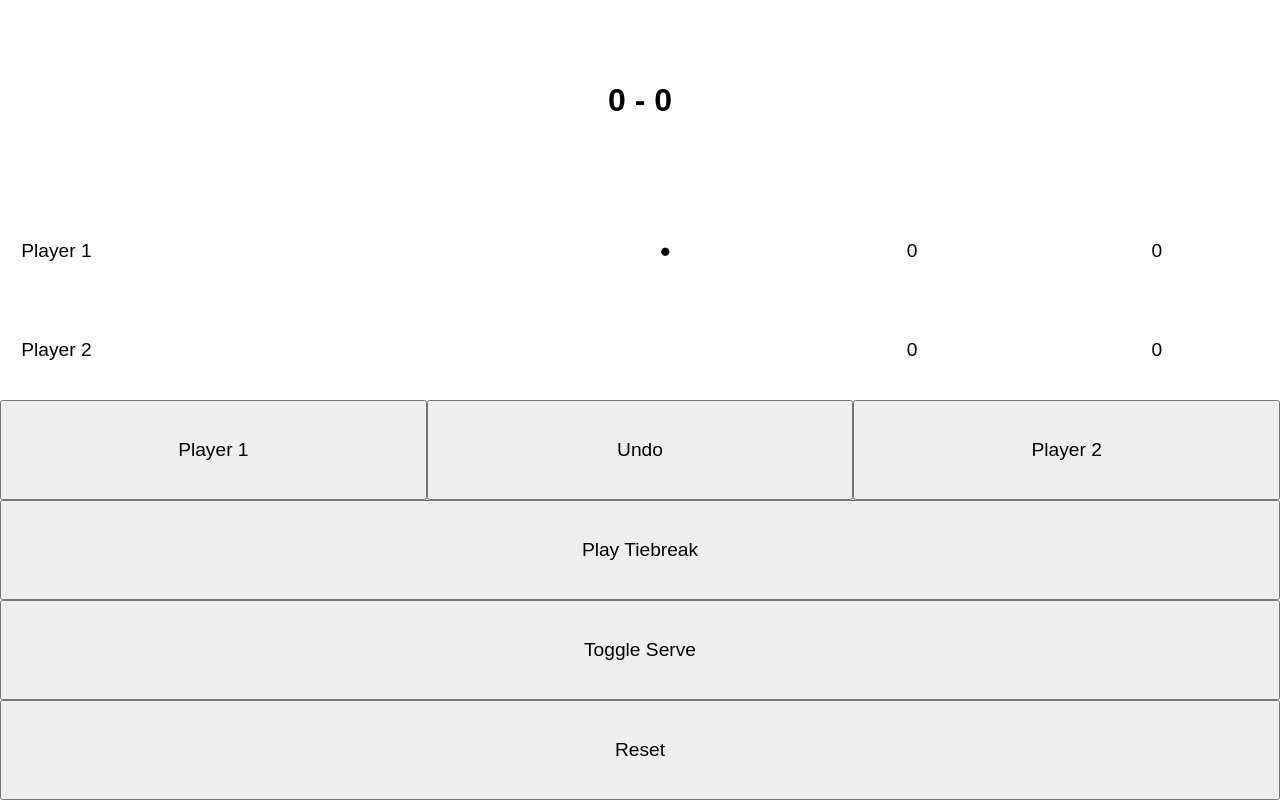
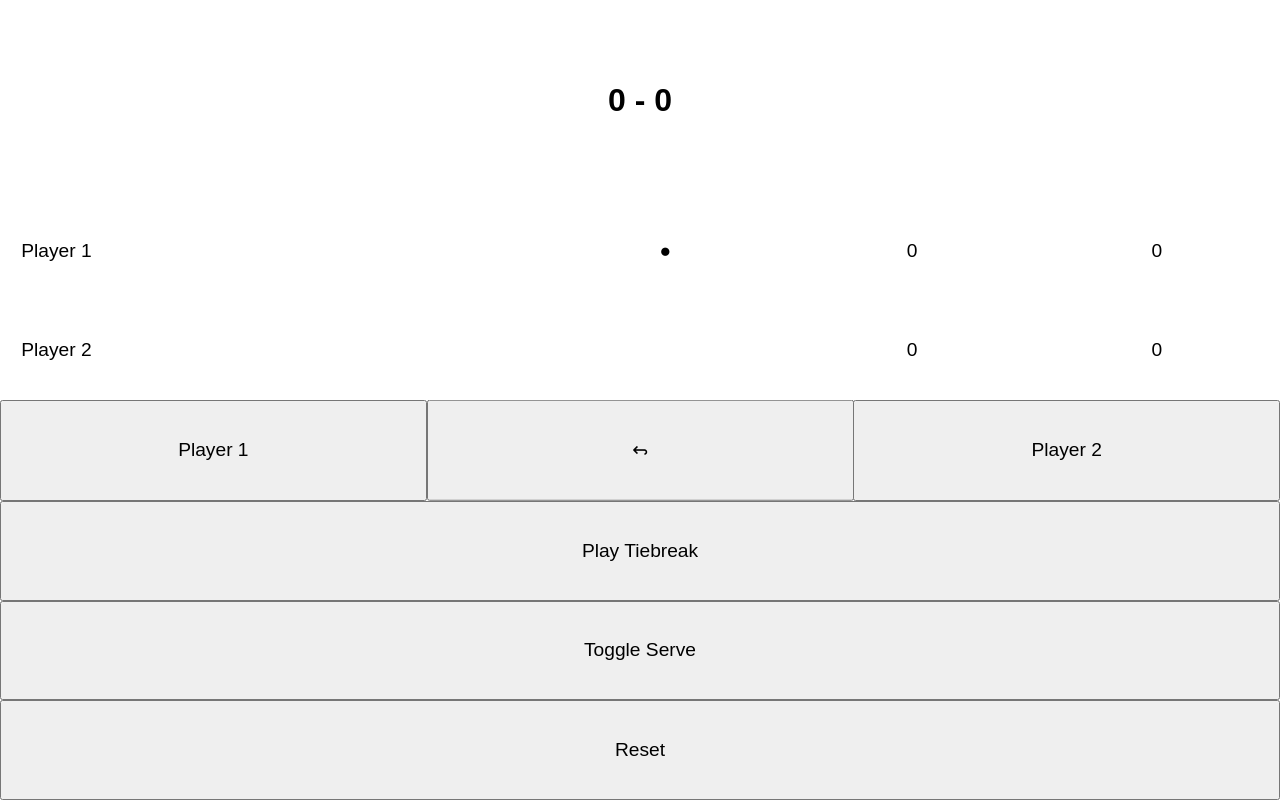
Before and after one commit to vinhanguyen/tennis, a React (Vite) app: page / in a window 1280 px wide. Built offline with nearby package versions, Linux system fonts and the light colour scheme.

Commit message:
Replace undo text with arrow

```diff
--- a/src/Controls.tsx
+++ b/src/Controls.tsx
@@ -25,7 +25,7 @@ export default function Controls({
   return (
     <nav>
       <button onClick={() => onPoint(1)}>Player 1</button>
-      <button onClick={onUndo}>Undo</button>
+      <button onClick={onUndo}>↩</button>
       <button onClick={() => onPoint(2)}>Player 2</button>
       <button disabled={tiebreak || !newGame} onClick={onTiebreak}>Play Tiebreak</button>
       <button disabled={!newMatch || tiebreak} onClick={onToggleServe}>Toggle Serve</button>
--- a/src/index.css
+++ b/src/index.css
@@ -47,3 +47,7 @@ button {
 button:nth-child(n+4) {
   flex-basis: 100%;
 }
+
+button:nth-child(2) {
+  transform: scale(1, -1);
+}
```
